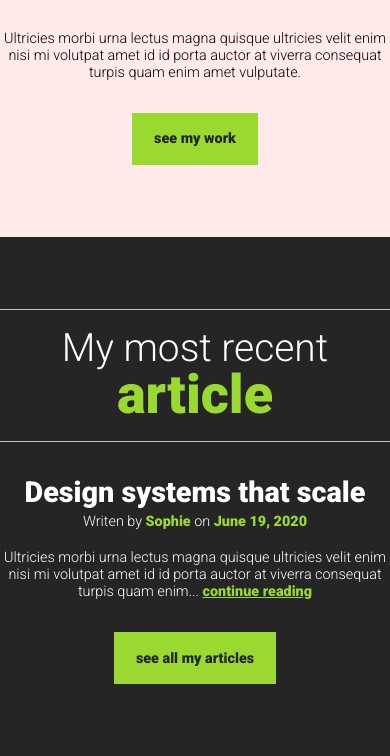
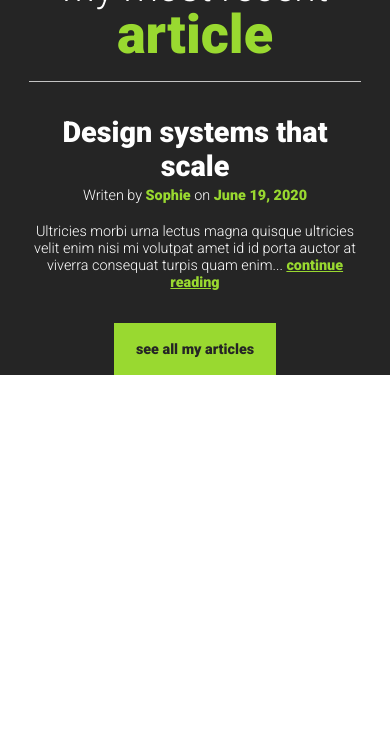
Before and after one commit to whozieQ/DesignerPromo, a plain HTML site: page index.html in a window 390 px wide. Shown: the part 882-1638 px from the top of the page. After the commit the page ends 1257 px from the top, so only its background shows below. Drawn offline with Linux system fonts and the light colour scheme.

Commit message:
ensuring responsive space on sides

```diff
--- a/index.css
+++ b/index.css
@@ -60,9 +60,10 @@ body{
     font-weight: 300;
 }
 .container{
-    max-width: 100%;
+    /* max-width: 90%; */
     margin: 0 auto;
     padding: 5em 0;
+    padding: 0 2em;
 }
 img{
     max-width: 200px;
@@ -78,6 +79,7 @@ header,
 .mid-section{
     background: #FFEAEA;
 }
+
 
 
 .btn{
```
